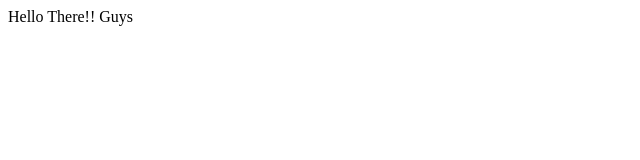
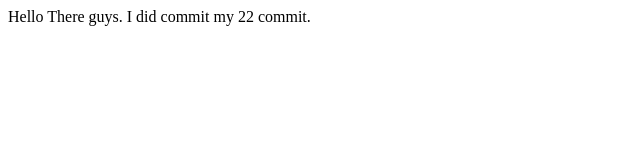
Before and after one commit to fanual-software-dev/Personal-Portfoilio.github.io, a plain HTML site: page New.html in a window 1280 px wide. Shown: the whole page, without its empty margins (0-640 px from the left). Drawn offline with Linux system fonts and the light colour scheme.

Commit message:
Update New.html

```diff
--- a/New.html
+++ b/New.html
@@ -1,7 +1,7 @@
 <html>
   <body>
     <div>
-      Hello There!! Guys
+      Hello There guys. I did commit my 22 commit.
     </div>
   </body>
 </html>
```
